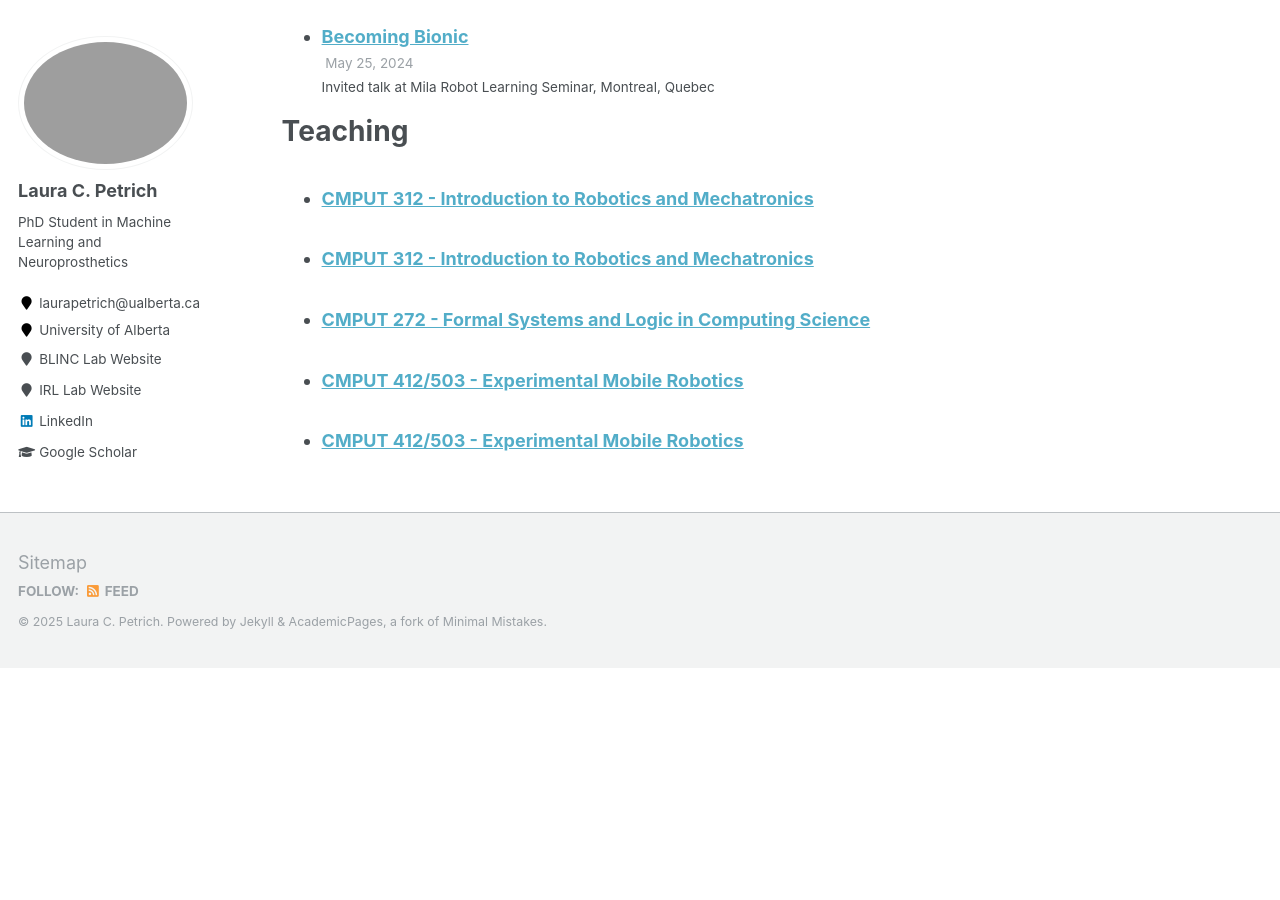
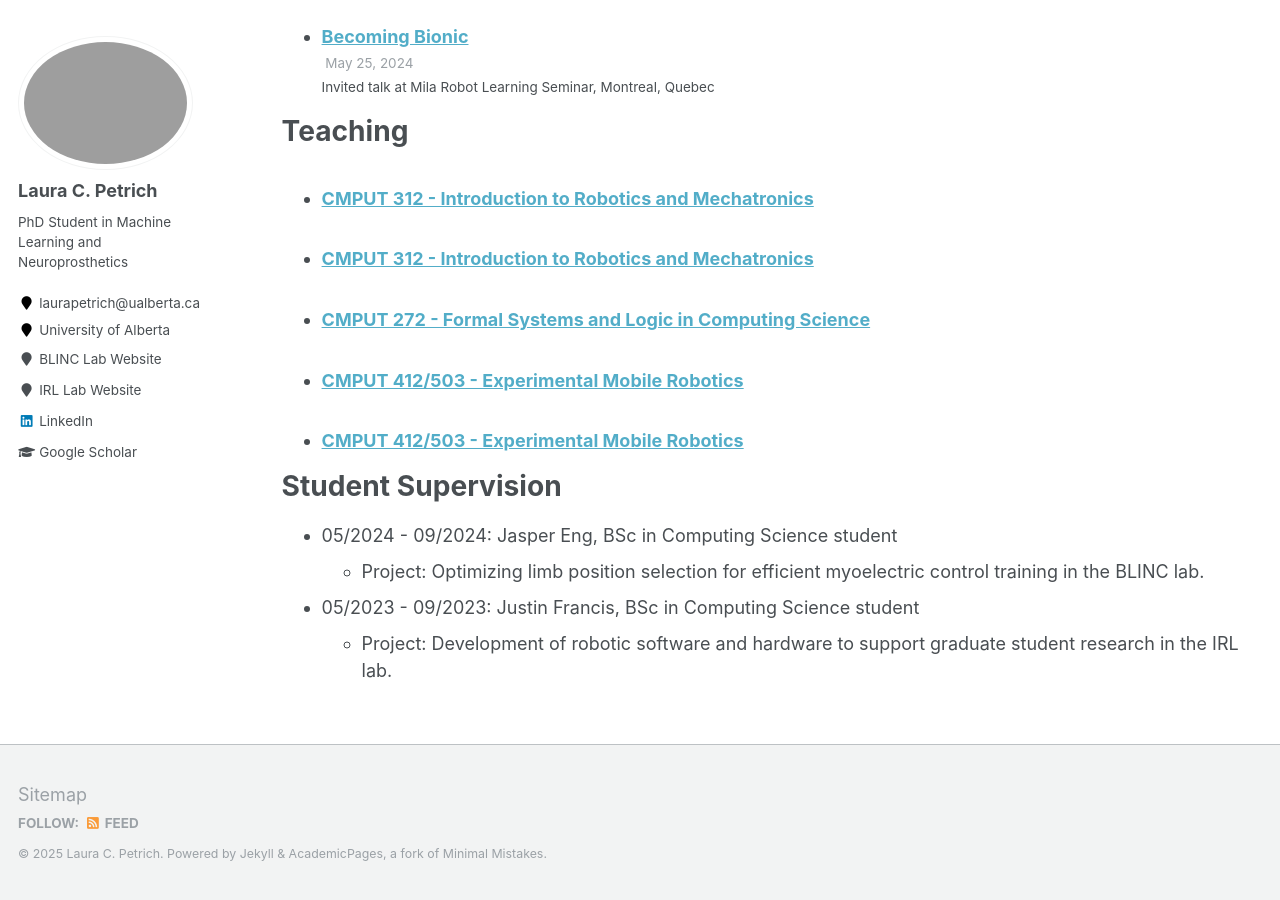
Before and after one commit to lpetrich/lpetrich.github.io, a Jekyll site: the page built from _pages/cv.md, in a window 1280 px wide and 900 px high, scrolled down 2729 px. Built offline with Jekyll 4.4.1, drawn with Linux system fonts in a browser that asks for light colours; before the commit the page ends 3397 px from its top, so only the background shows below that; some of the changed text lies outside the part shown.

Commit message:
added student supervision

```diff
--- a/_pages/cv.md
+++ b/_pages/cv.md
@@ -20,7 +20,7 @@ Education
 
 * Bachelor of Science with Honors in Computing Science, University of Alberta, 2020
 
-Work experience
+Work Experience
 ======
 * 01/2023 - Present: Research Assistant
   * Intelligent Robot Learning (IRL) and Bionic Limbs for Improved Natural Control (BLINC) labs, University of Alberta
@@ -61,6 +61,16 @@ Teaching
     {% include archive-single-cv.html %}
   {% endfor %}</ul>
 
+Student Supervision
+======
+* 05/2024 - 09/2024: Jasper Eng, BSc in Computing Science student
+  * Project: Optimizing limb position selection for efficient myoelectric control training in the BLINC lab.
+
+* 05/2023 - 09/2023: Justin Francis, BSc in Computing Science student
+  * Project: Development of robotic software and hardware to support graduate student research in the IRL lab.
+
+
+
 <!-- Service and leadership
-======
-* Reviewer for... -->
+====== -->
+<!-- * Reviewer for... -->
```
